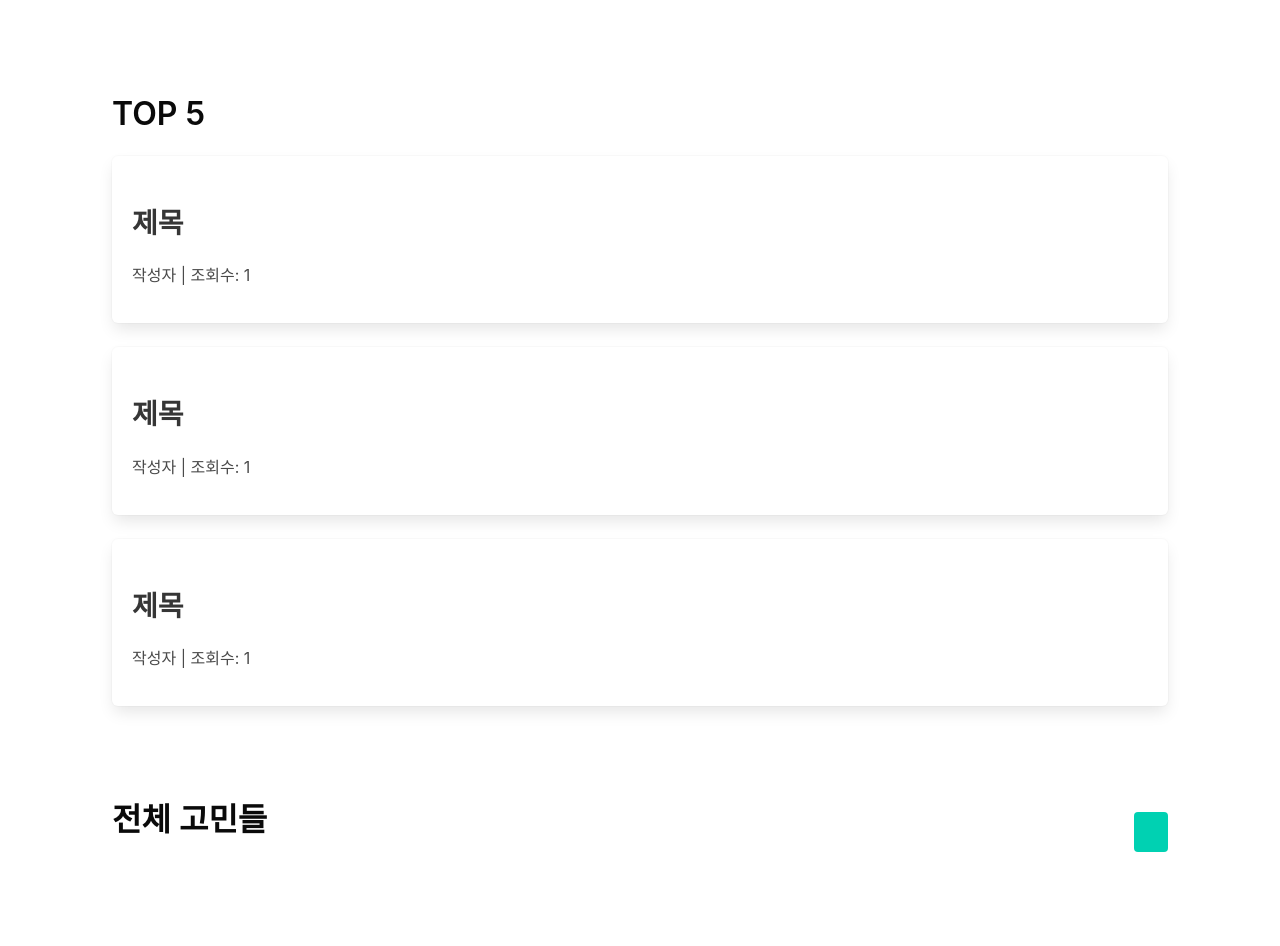
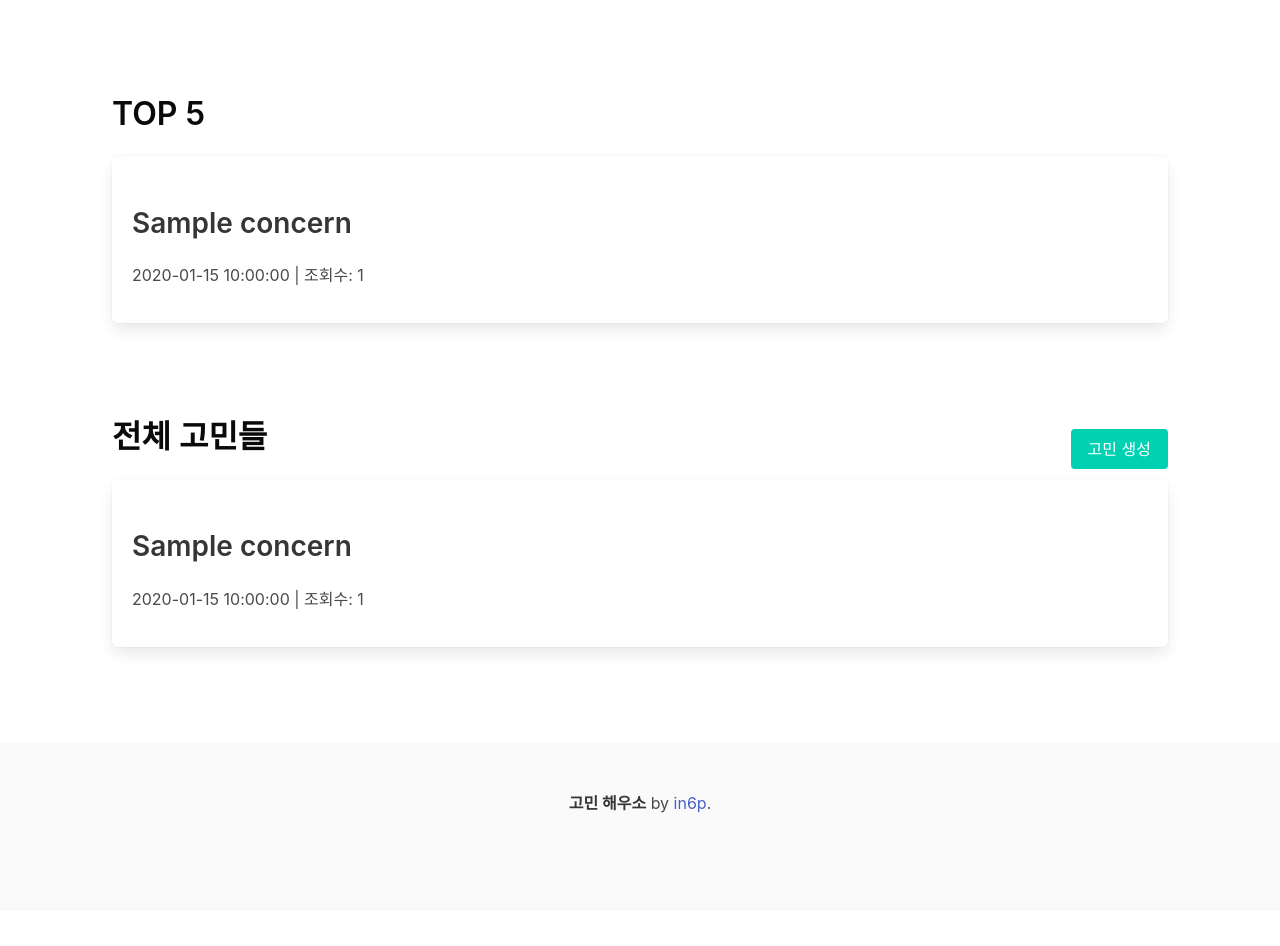
Before and after one commit to ongsim0629/consult-community, a Flask app: page /concern/concernList in a window 1280 px wide. Shown: the part 52-998 px from the top of the page. After the commit the page ends 865 px from the top, so only its background shows below. Run offline with Flask 3, Linux system fonts and the light colour scheme; a database or web service that is not in the repository returns one stand-in record (values such as "Sample title"); data that the repository does not hold is empty.

Commit message:
feat:concern.py 랜더링 구현 및 화면 템플렛엔진 적용 #6

```diff
--- a/apps/concern.py
+++ b/apps/concern.py
@@ -1,5 +1,5 @@
 import os
-from flask import Blueprint, jsonify, render_template, request
+from flask import Blueprint, jsonify, render_template, request, redirect
 from dotenv import load_dotenv
 from bson import ObjectId
 from pymongo import MongoClient
@@ -25,7 +25,7 @@ def getConcernList():
 
     topList = list(db.concerns.find({}).sort('view_count', -1).limit(5))
 
-    concernList = list(db.concerns.find({}))
+    concernList = list(db.concerns.find({}).sort('created_at', -1))
 
     for i in topList:
         i['_id'] = str(i['_id'])
@@ -46,7 +46,7 @@ def getConcernListTest():
 
     topList = list(db.concerns.find({}).sort('view_count', -1).limit(5))
 
-    concernList = list(db.concerns.find({}))
+    concernList = list(db.concerns.find({}).sort('created_at', 1))
 
     for i in topList:
         i['_id'] = str(i['_id'])
@@ -55,15 +55,15 @@ def getConcernListTest():
         i['_id'] = str(i['_id'])
 
     return jsonify({'result':'success', 'topList':topList, 'concernList':concernList, 'msg':'getConcernList 성공!'})
-    ## TODO : 위에꺼 없애고 concernList 화면 랜더링
-    ## 무한 스크롤(페이징) 고민
+    ## TODO : 추후 삭제
 
 ## addConcern 화면 렌더링
 @concern_bp.route('/concern/add', methods=['GET'])
 def addConcernForm():
 
-    return jsonify({'result':'success', 'msg':'addConcernForm 성공!'})
-    ## TODO : 위에꺼 없애고 addConcern 화면 랜더링
+    return render_template(
+        'addConcern.html'
+    )
 
 ## addConcern에서 고민 추가
 @concern_bp.route('/concern/add', methods=['POST'])
@@ -76,13 +76,14 @@ def addConcern():
         'revealed':strToBool(formData['revealed']),
         'view_count':0,
         'created_at':now,
-        'created_by':"닉네임TEST1",
+        'created_by':"닉네임TEST1", # 토큰에서 값 가져온다.
         'updated_at':now
     }
     print(concernData)
 
     db.concerns.insert_one(concernData)
-    return jsonify({'result': 'success', 'msg':'addConcern 성공!'})
+    return redirect('/concern/concernList')
+    #return jsonify({'result': 'success', 'msg':'addConcern 성공!'})
     ## TODO : 위에꺼 없애고 만들어진 고민으로 리다이렉트
         ## : JWT에서 닉네임 받기
         ## : revealed 저장하는 방식 생각해보기
@@ -93,11 +94,17 @@ def addConcern():
 def getConcernDetail():
     ## 쿼리스트링에서 고민 id 받기
     concernId = request.args.get('concern_id')
-    concern = db.concerns.find_one({"_id" : concernId})
-    solutions = db.concerns.find({'concern_id' : concernId})
+    concern = db.concerns.find_one({'_id' : ObjectId(concernId)})
+    concern['_id'] = str(concern['_id']) # ObjectId는 Json 안에 담을 수 없다. String으로 바꿔줄 것
+    solutions = list(db.concerns.find({'concern_id' : concernId}))
 
-    return jsonify({'result':'success', 'concern':concern, 'solutions':solutions, 'msg':'getConcernDetail 성공!'})
-    ## TODO : 위에꺼 없애고 concernDetail 화면 랜더링
+    return render_template(
+        'concernDetail.html',
+        concern = concern,
+        solutions = solutions
+    )
+
+    # return jsonify({'result':'success', 'concern':concern, 'solutions':solutions, 'msg':'getConcernDetail 성공!'})
 
 ## solution 생성 (API)
 @concern_bp.route('/concern/solution', methods=['POST'])
@@ -114,7 +121,8 @@ def addSolution():
         'updated_at':now
     }
     db.solutions.insert_one(solutionData)
-    return jsonify({'result':'success', 'msg':'addSolution 성공!'})
+    return redirect('/concern/concernList')
+    #return jsonify({'result':'success', 'msg':'addSolution 성공!'})
 
 ## solution 삭제 (API)
 @concern_bp.route('/concern/solution/<concern_id>', methods=['DELETE'])
--- a/templates/concernList.html
+++ b/templates/concernList.html
@@ -7,56 +7,47 @@
     <div class="section">
         <h1 class="title has-text-black">TOP 5</h1>
         <div id="top-5-posts">
-            <!-- {% for post in top_posts %} -->
+            {% for post in topList %}
                 <!-- 여기 사이에 박스 집어넣어서 5번 반복 -->
-            <!-- {% endfor %} -->
-            <div class="box">
+            <div class="box" onclick="location.href='/concern/detail?concern_id={{ post._id }}'">
                 <article class="media">
                     <div class="media-content">
                         <div class="content">
                             <p class="has-text-black">
-                                <h2 class="subtitle">제목</h2>
-                                <p>작성자 | 조회수: 1</p>
+                                <h2 class="subtitle">{{ post.title }}</h2>
+                                <p>{{ post.created_by }} | 조회수: {{ post.view_count }}</p>
                             </p>
                         </div>
                     </div>
                 </article>
             </div>
-            <div class="box">
-                <article class="media">
-                    <div class="media-content">
-                        <div class="content">
-                            <p class="has-text-black">
-                                <h2 class="subtitle">제목</h2>
-                                <p>작성자 | 조회수: 1</p>
-                            </p>
-                        </div>
-                    </div>
-                </article>
-            </div>
-            <div class="box">
-                <article class="media">
-                    <div class="media-content">
-                        <div class="content">
-                            <p class="has-text-black">
-                                <h2 class="subtitle">제목</h2>
-                                <p>작성자 | 조회수: 1</p>
-                            </p>
-                        </div>
-                    </div>
-                </article>
-            </div>
+            {% endfor %}
         </div>
     </div>
 
 <section class="section">
     <div style="display: flex; align-items: center; justify-content: space-between;">
         <h1 class="title has-text-black" style="margin-right: 10px;">전체 고민들</h1>
-        <button type="submit" class="button is-primary"></button>
+        <button type="button" class="button is-primary"
+        onclick="location.href='/concern/add'">고민 생성</button>
+
     </div>
 
     <div id="worries-list">
-        <!-- 고민 목록이 이곳에 동적으로 추가될 예정 -->
+        {% for post in concernList %}
+        <div class="box" onclick="location.href='/concern/detail?concern_id={{ post._id }}'">
+            <article class="media">
+                <div class="media-content">
+                    <div class="content">
+                        <p class="has-text-black">
+                            <h2 class="subtitle">{{ post.title }}</h2>
+                            <p>{{ post.created_by }} | 조회수: {{ post.view_count }}</p>
+                        </p>
+                    </div>
+                </div>
+            </article>
+        </div>
+        {% endfor %}
     </div>
 
     <!-- 로딩 스피너 -->
@@ -66,7 +57,7 @@
 </section>
 </div>
 
-<script>
+<!--<script>
     document.addEventListener('DOMContentLoaded', function () {
         let allWorries = [];
         let index = 0;
@@ -117,5 +108,5 @@
             }
         });
     });
-</script>
+</script>-->
 {% endblock %}
```
Also changed, not shown: templates/addConcern.html (+5 -5 lines), templates/concernDetail.html (+8 -3 lines).
